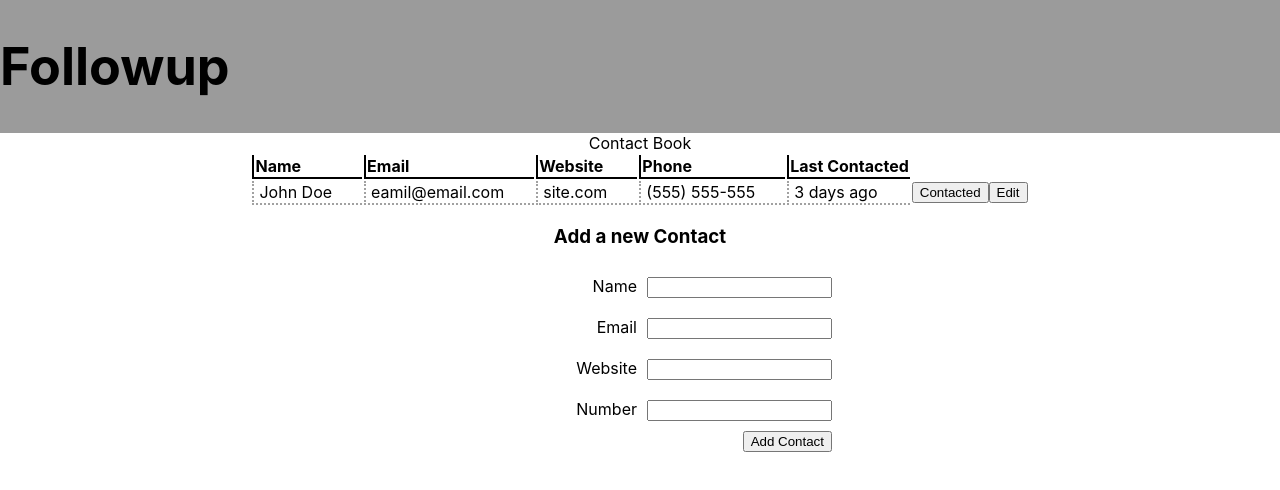
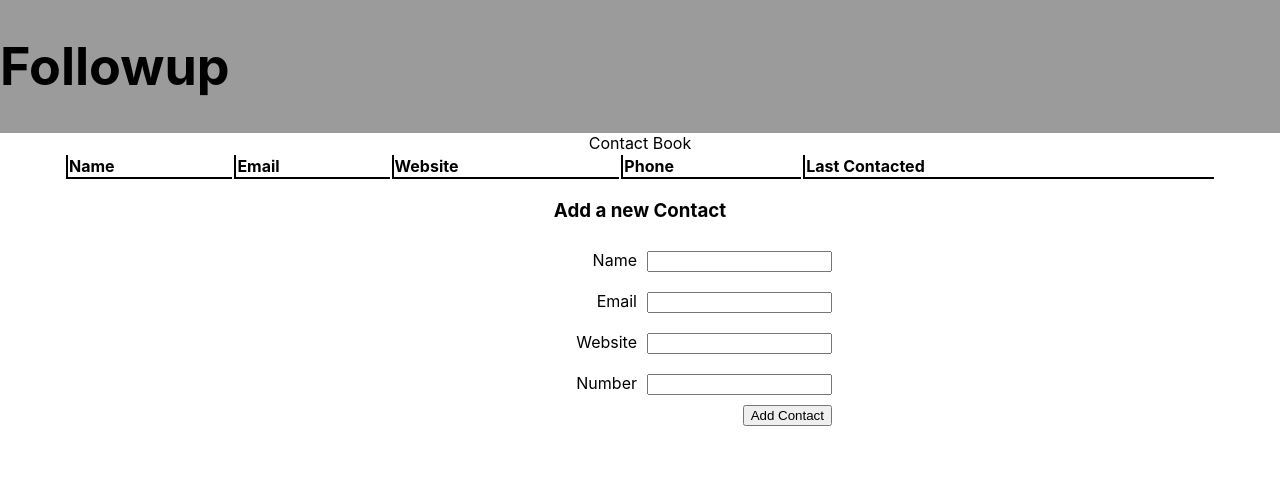
Before and after one commit to howardjake/followup-, a React (Create React App) app: page / in a window 1280 px wide. Shown: the top 490 px of the page. Built offline with nearby package versions, Linux system fonts and the light colour scheme.

Commit message:
State function for adding a contact

```diff
--- a/src/App.css
+++ b/src/App.css
@@ -16,10 +16,10 @@
 
 .ContactBook {
   display: flex;
-  justify-content: center;
-  align-items: center;
+  justify-content: space-between;
+  align-items: space-between;
   flex-direction: column;
-  width: 80vw;
+  width: 90vw;
   margin: 0 auto;
 }
 
--- a/src/App.js
+++ b/src/App.js
@@ -6,7 +6,18 @@ import NewContact from './components/NewContact/NewContact';
 import './App.css';
 
 function App() {
-  const { list, setList } = useState();
+
+  const [ list, setList ] = useState({
+    contacts: [],
+    newContact: {
+      name: "",
+      email: "",
+      website: "",
+      number: "",
+    }
+  });
+
+  console.log(list.newContact.name)
 
 
   return (
@@ -14,8 +25,8 @@ function App() {
       <header className="App-header">
         <h1>Followup</h1>
       </header>
-      <ContactBook />
-      <NewContact />
+      <ContactBook list={list} />
+      <NewContact setList={setList} list={list} />
     </div>
   );
 }
--- /dev/null
+++ b/src/components/Contact/Contact.css
@@ -0,0 +1,4 @@
+td {
+    font-size: 1.2vw;
+    height: 15px;
+}
--- a/src/components/Contact/Contact.js
+++ b/src/components/Contact/Contact.js
@@ -1,12 +1,16 @@
-function Contact() {
+import '../Contact/Contact.css'
+
+function Contact(props) {
+
+    console.log(props.contact)
 
  return(
         <tr>
-            <td>John Doe</td>
-            <td>eamil@email.com </td>
-            <td>site.com </td>
-            <td>(555) 555-555 </td>
-            <td>3 days ago </td>
+            <td>{props.contact.name}</td>
+            <td>{props.contact.email}</td>
+            <td>{props.contact.website}</td>
+            <td>{props.contact.number}</td>
+            <td>Never</td>
             <button type="submit">Contacted</button>
             <button type="submit">Edit</button>
         </tr>
--- a/src/components/ContactBook/ContactBook.js
+++ b/src/components/ContactBook/ContactBook.js
@@ -1,6 +1,8 @@
 import Contact from '../Contact/Contact'
 
-function ContactBook(props) {
+function ContactBook({list}) {
+
+    console.log(list)
     return (
         <div className="ContactBook">
             Contact Book
@@ -12,7 +14,9 @@ function ContactBook(props) {
                     <th>Phone</th>
                     <th>Last Contacted</th>
                 </tr>
-                <Contact />
+                {list.contacts.map((contact, idx) =>
+                (<Contact contact={contact} />
+                ))}
             </table>
         </div>
     )
--- a/src/components/NewContact/NewContact.js
+++ b/src/components/NewContact/NewContact.js
@@ -1,26 +1,52 @@
 import styles from '../NewContact/NewContact.module.css';
 
-function NewContact() {
+function NewContact(props) {
+    function handleChange(e) {
+        props.setList((prevState) => ({
+          ...prevState,
+          newContact: {
+            ...prevState.newContact,
+            [e.target.name]: e.target.value,
+            [e.target.email]: e.target.value,
+            [e.target.website]: e.target.value,
+            [e.target.number]: e.target.value,
+          }
+        }))
+      }
+
+function addContact(e) {
+    e.preventDefault()
+    props.setList((prevState) => ({
+      ...prevState,
+      contacts: [...prevState.contacts, prevState.newContact],
+      newContact: {
+          name: "",
+          email: "",
+          website: "",
+          number: "",
+        },
+  }));
+}
 
     return(
            <div className={styles.addPage}>
-               <h3>Add a new Contact</h3>
-               <form action=""className="NewContact">
+                <h3>Add a new Contact</h3>
+               <form action="" className="NewContact" onSubmit={addContact}>
                    <label htmlFor="">
                         Name
-                        <input type="text" className={styles.input} />
+                        <input name="name" value={props.list.newContact.name} type="text"  className={styles.input} onChange={handleChange} />
                     </label>
                    <label htmlFor="">
                         Email
-                        <input type="email" className={styles.input}/>
+                        <input name="email" value={props.list.newContact.email}type="email" className={styles.input} onChange={handleChange} />
                     </label>
                    <label htmlFor="">
                         Website
-                        <input type="number" name="" id="" className={styles.input}/>
+                        <input name="website" value={props.list.newContact.website}type="text" name="website" id="" className={styles.input} onChange={handleChange} />
                     </label>
                    <label htmlFor="">
                         Number
-                        <input type="phone" name="" id="" className={styles.input}/>
+                        <input value={props.list.newContact.number}type="text" name="number" id="" className={styles.input} onChange={handleChange} />
                     </label>
                    <button type="submit">Add Contact</button>
                </form>
```
Also changed, not shown: 1 other file (tests, documents, lock files or other folders).
